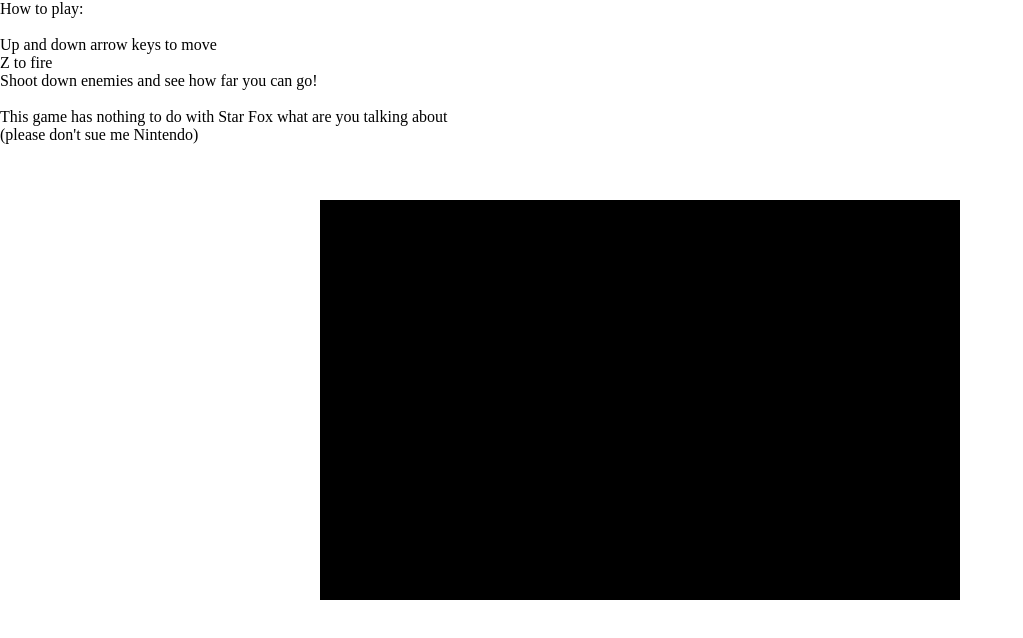
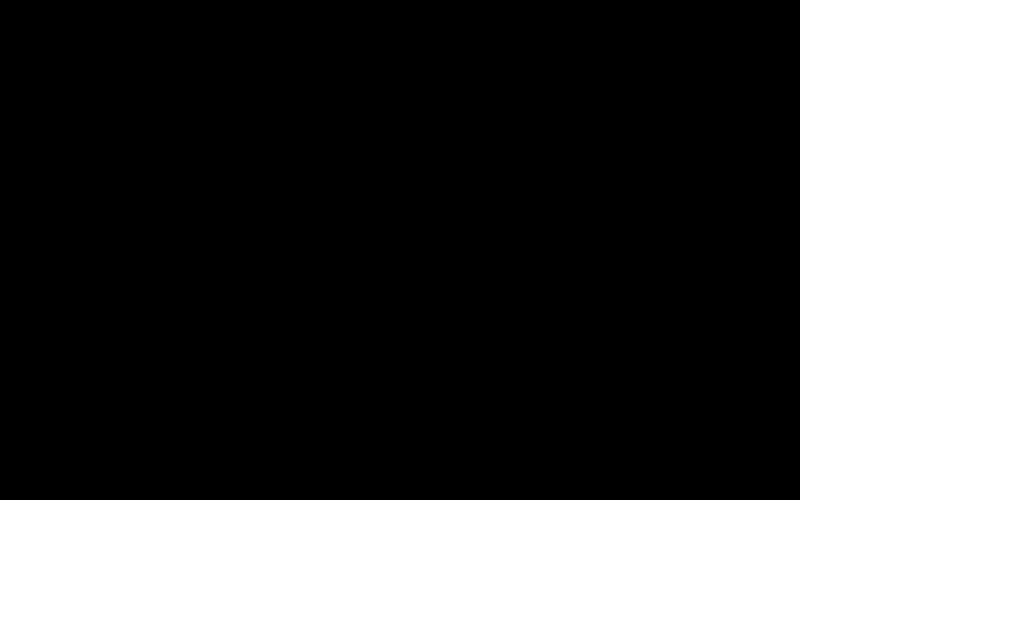
Before and after one commit to BX56/BX56.github.io, a plain HTML site: page index.html in a window 1280 px wide. Shown: the whole page, without its empty margins (0-1023 px from the left). Drawn offline with Linux system fonts and the light colour scheme; no server answers.

Commit message:
Update index.html

```diff
--- a/index.html
+++ b/index.html
@@ -10,12 +10,12 @@
             overflow: hidden; /* Ensures the game stays within the viewport */
         }
         iframe {
-            width: 50vw; /* Set the width to 50% of the viewport width */
-            height: 50vh; /* Set the height to 50% of the viewport height */
+            width: 75vw; /* Set the width to 50% of the viewport width */
+            height: 75vh; /* Set the height to 50% of the viewport height */
             border: none; /* Removes iframe border */
             position: absolute;
-            top: 50%;
-            left: 50%;
+            top: 25%;
+            left: 25%;
             transform: translate(-50%, -50%);
         }
         }
```
